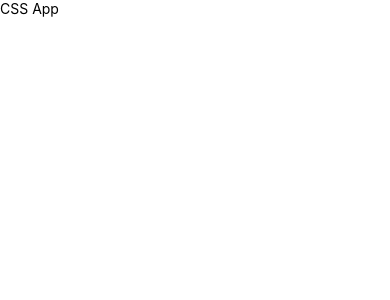
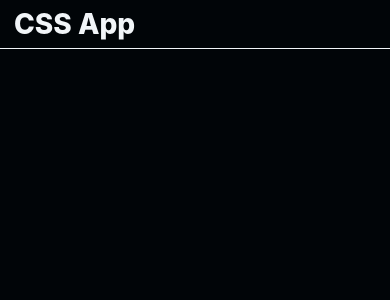
Before and after one commit to elliotgaramendi/devtalles, a React Native app in the folder react-native/03-CSSApp/: screen / in a window 390 px wide. Shown: the top 300 px of the page. Built offline with nearby package versions, Linux system fonts and the light colour scheme.

Commit message:
feat: Create RN-03 HeaderApp

```diff
--- a/react-native/03-CSSApp/App.tsx
+++ b/react-native/03-CSSApp/App.tsx
@@ -1,12 +1,12 @@
-import React from 'react';
-import {SafeAreaView, Text, View} from 'react-native';
+/* eslint-disable react/react-in-jsx-scope */
+import {SafeAreaView} from 'react-native';
+import HeaderApp from './src/HeaderApp';
+import {globalStyles} from './styles/styles';
 
 function App(): React.JSX.Element {
   return (
-    <SafeAreaView>
-      <View>
-        <Text>CSS App</Text>
-      </View>
+    <SafeAreaView style={globalStyles.body}>
+      <HeaderApp />
     </SafeAreaView>
   );
 }
--- /dev/null
+++ b/react-native/03-CSSApp/src/HeaderApp.tsx
@@ -0,0 +1,19 @@
+/* eslint-disable react/react-in-jsx-scope */
+import {Text, View} from 'react-native';
+import {componentStyles, elementStyles, layoutStyles} from '../styles/styles';
+
+interface Props {
+  title?: string;
+}
+
+const HeaderApp = ({title = 'CSS App'}: Props) => {
+  return (
+    <View style={componentStyles.header}>
+      <View style={layoutStyles.container}>
+        <Text style={elementStyles.title}>{title}</Text>
+      </View>
+    </View>
+  );
+};
+
+export default HeaderApp;
```
